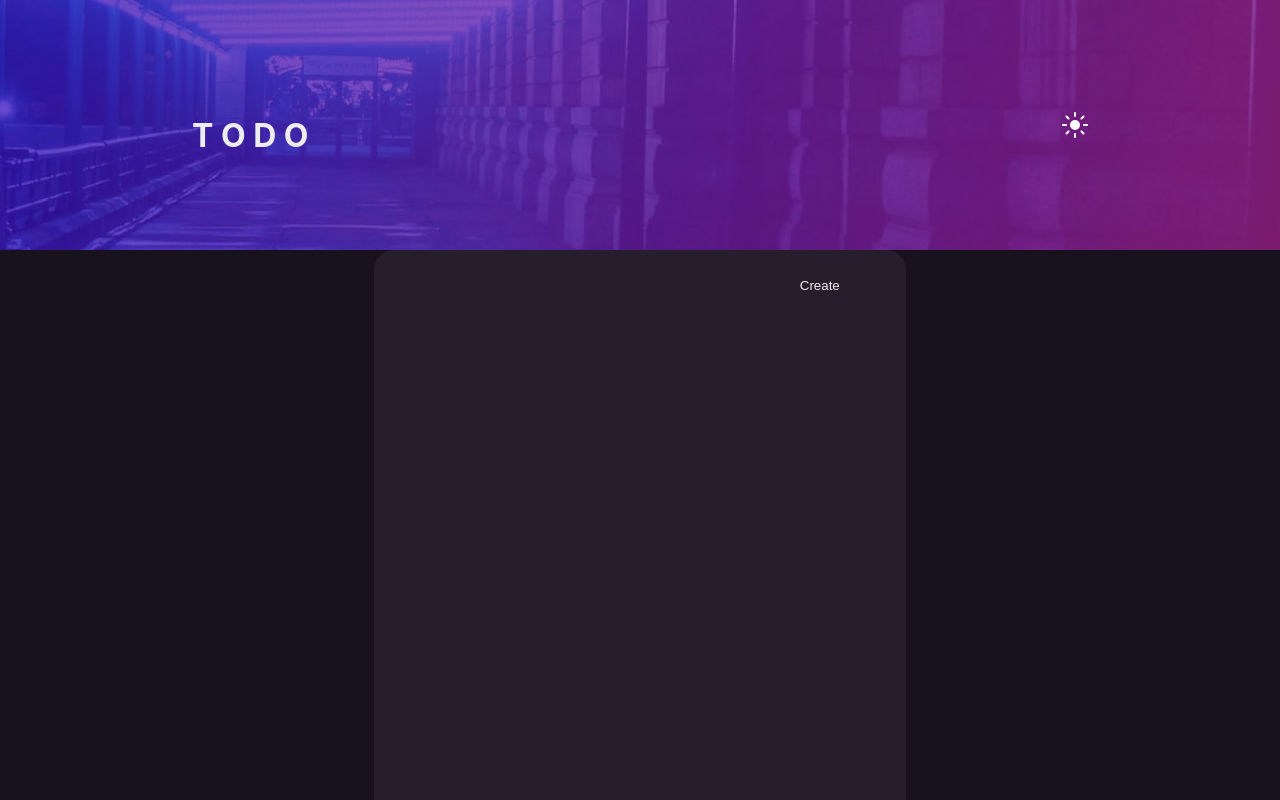
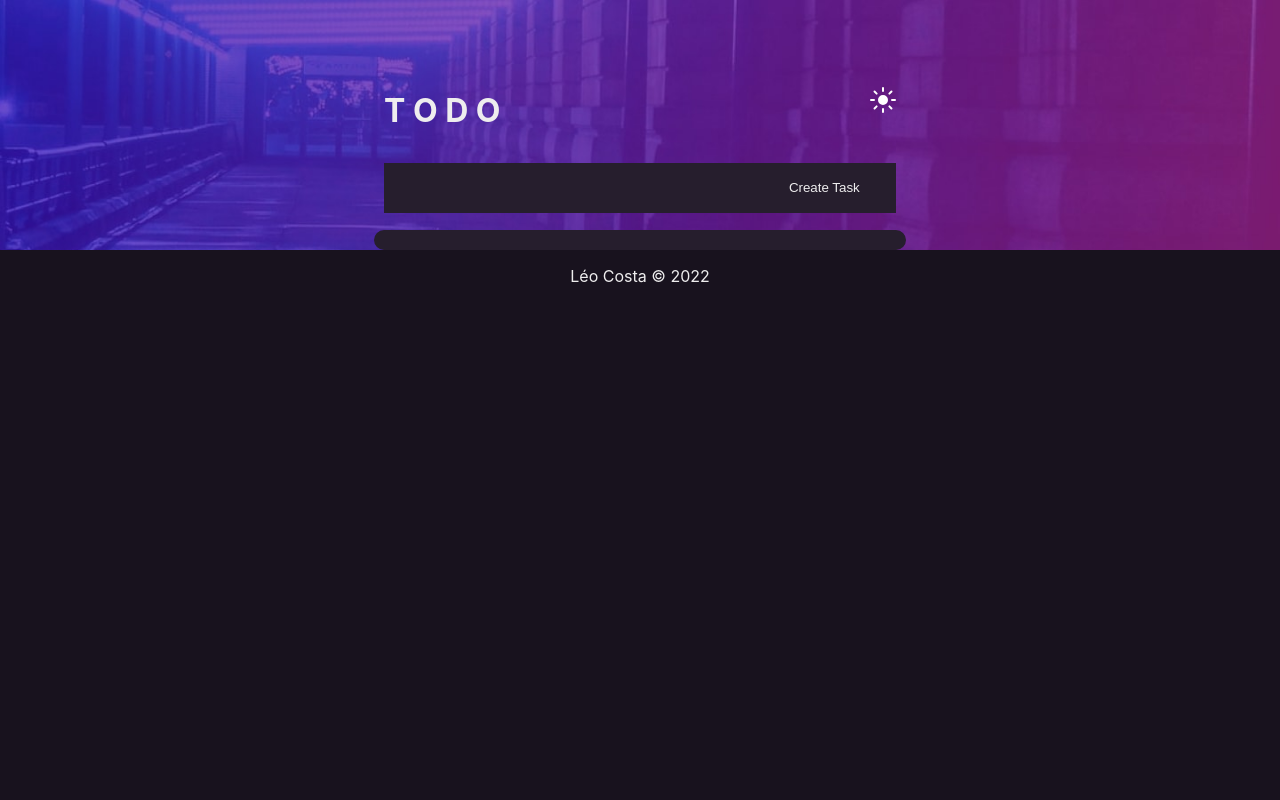
Before and after one commit to LeoCosta-dev/ToDoListReact, a React (Vite) app: page / in a window 1280 px wide. Shown: the top 800 px of the page. Built offline with nearby package versions, Linux system fonts and the light colour scheme.

Commit message:
Definição dos cursores

```diff
--- /dev/null
+++ b/src/components/CreateTask.jsx
@@ -0,0 +1,38 @@
+import React from "react";
+import styled from "styled-components";
+
+const CreateTaskStyle = styled.div`
+    display: flex;
+    justify-content: space-between;
+    width: 40%;
+    height: 20%;
+    background-color: rgb(38, 30, 45);
+
+    input, button{
+    border: 0;
+    color: rgb(238, 237, 238);
+    background-color: rgb(38, 30, 45);
+    height: 100%;
+    }
+    input{
+        width: 68%;
+        height: 97%;
+    }
+    button{
+        width: 28%;
+        margin-bottom: 0;
+        cursor: pointer;
+    }
+    button:hover, input:hover{
+        border: 1px solid rgb(238, 237, 238);
+    }
+`
+
+export function CreateTask(){
+    return (
+        <CreateTaskStyle>
+            <input type="text" name="newTask" id="newTask" />
+            <button>Create Task</button>
+        </CreateTaskStyle>
+    )
+}
--- a/src/components/Header.jsx
+++ b/src/components/Header.jsx
@@ -1,6 +1,7 @@
 import React from "react";
 import styled from "styled-components";
 import backgroundHeader from "../assets/images/bg-desktop-dark.jpg"
+import { CreateTask } from "./CreateTask";
 import { Title } from "./Title";
 
 const HeaderStyle = styled.header`
@@ -18,5 +19,6 @@ export function Header(){
     return(
     <HeaderStyle>
         <Title/>
+        <CreateTask/>
     </HeaderStyle>)
 }
--- a/src/components/Tasks.jsx
+++ b/src/components/Tasks.jsx
@@ -5,32 +5,21 @@ const TasksStyle = styled.div`
     display: flex;
     justify-content: center;
     align-items: flex-start;
-    height:1000px;
+    height:700px;
     width: 40%;
     background-color: rgb(38, 30, 45);
     border-radius: 20px;
     padding: 10px;
+    margin-top: -20px;
+    max-height: fit-content;
 
-    input, button{
-        border: 0;
-        color: rgb(238, 237, 238);;
-        background-color: rgb(38, 30, 45);
-        height: 5%;
-        border-radius: 5px;
-    }
-    input{
-        width: 70%;
-    }
-    button{
-        width: 30%;
-    }
+
 `
 
 export function Tasks(){
     return (
         <TasksStyle>
-            <input type="text" name="newTask" id="newTask" />
-            <button>Create</button>
+
         </TasksStyle>
     )
 }
--- a/src/components/Title.jsx
+++ b/src/components/Title.jsx
@@ -6,11 +6,15 @@ const TitleStyle = styled.div`
     display: flex;
     justify-content: space-between;
     align-items: center;
-    width: 70%;
+    width: 40%;
     height: 50%;
+    cursor: default;
 
     h1{
         margin-bottom: 0;
+    }
+    img{
+        cursor: pointer;
     }
 `
 export function Title(){
--- a/src/index.css
+++ b/src/index.css
@@ -1,4 +1,10 @@
+html{
+  height: 100%;
+  min-height: 100%;
+}
 body {
+  display: flex;
+  flex-direction: column;
   margin: 0;
   font-family: -apple-system, BlinkMacSystemFont, 'Segoe UI', 'Roboto', 'Oxygen',
     'Ubuntu', 'Cantarell', 'Fira Sans', 'Droid Sans', 'Helvetica Neue',
@@ -7,6 +13,7 @@ body {
   -moz-osx-font-smoothing: grayscale;
   background-color: rgb(24, 18, 30);
   color: rgb(238, 237, 238);
+  min-height: 100%;
 }
 
 code {
```
